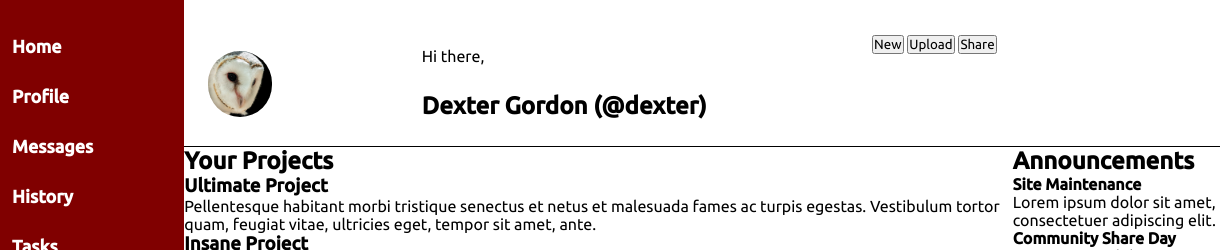
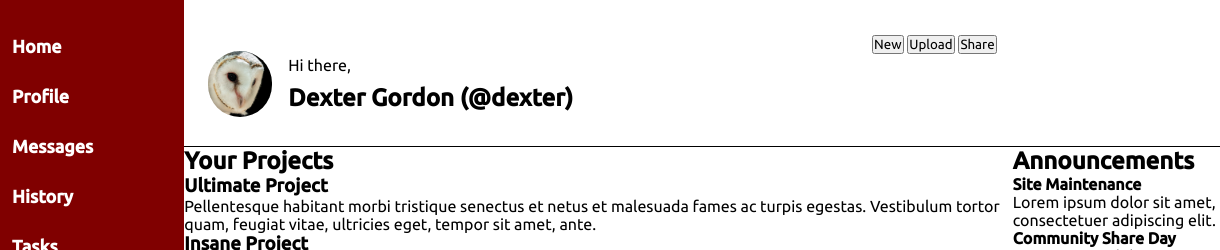
Before and after one commit to CyberTrane/Admin-Dashboard, a plain HTML site: page index.html in a window 1280 px wide. Shown: the part 94-344 px from the top of the page, 60-1280 px from the left. Drawn offline with Linux system fonts and the light colour scheme.

Commit message:
Styled/layed out 3rd section of header

```diff
--- a/styles.css
+++ b/styles.css
@@ -97,14 +97,21 @@ ul li {
 .header3 {
     display: grid;
     grid-template-columns: auto auto;
-    grid-template-rows: auto auto;
+    /* grid-template-rows: auto auto; */
+    justify-content: start;
     align-items: center;
+    align-content: center;
+    column-gap: 16px;
 }
 
 .header3 .logo {
     width: 64px;
     border-radius: 36px;
     grid-row: 1 / 3;
+}
+
+.header4 {
+
 }
 
 .main-content {
```
Also changed, not shown: 1 other file.
